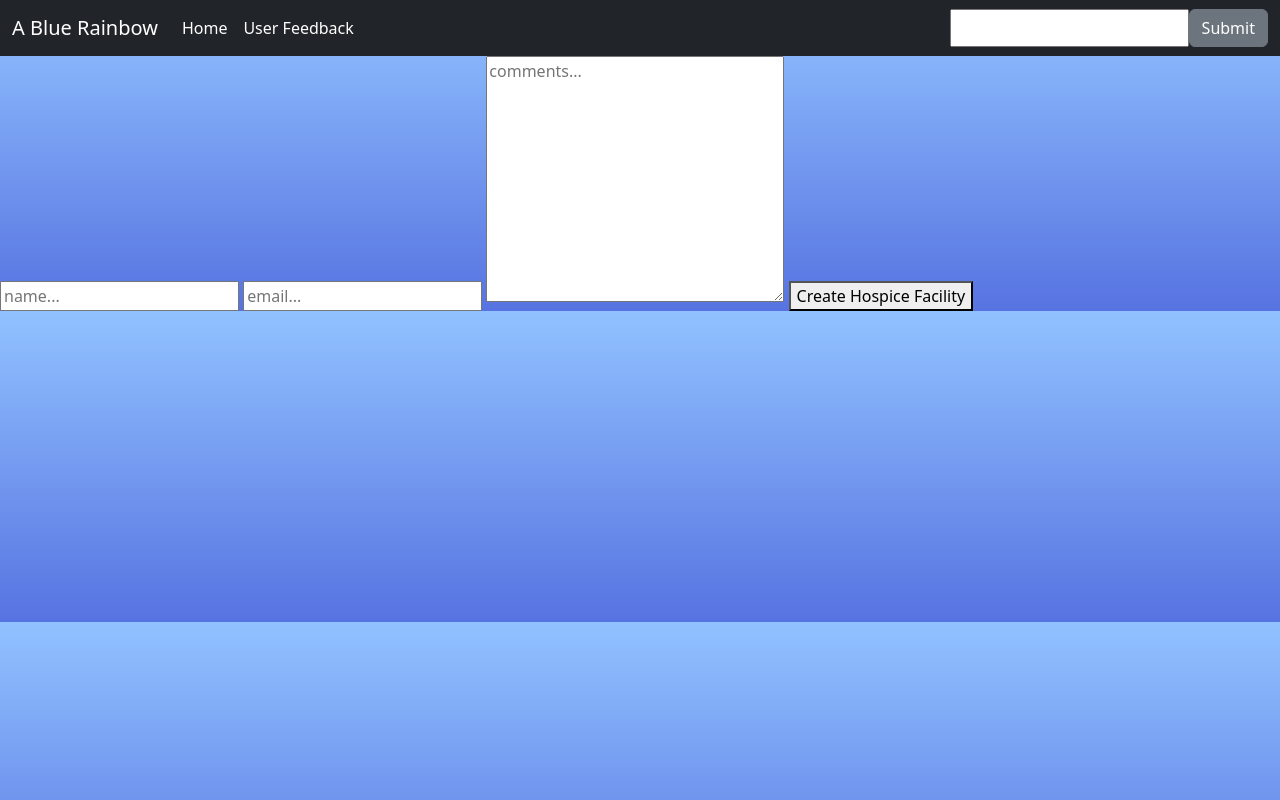
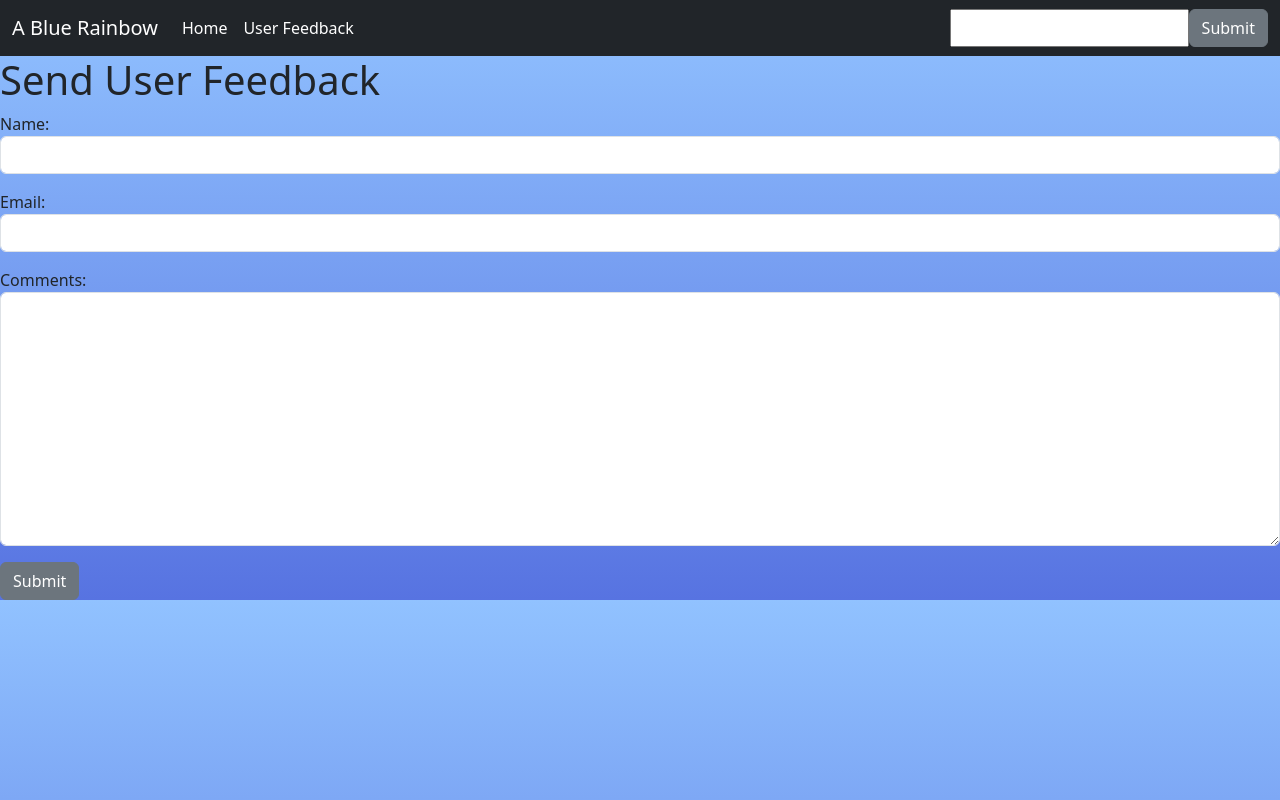
Before and after one commit to suntripper6/ABlueRainbowProject, a Django app: page /feedback/ in a window 1280 px wide. Run offline with Django 4.2, Linux system fonts and the light colour scheme; some libraries are stand-ins or nearby versions.

Commit message:
added Django FeedbackForm

```diff
--- a/a_blue_rainbow/forms.py
+++ b/a_blue_rainbow/forms.py
@@ -1,6 +1,6 @@
 from django import forms
 from django.forms import ModelForm
-from .models import HospiceFacilities
+from .models import HospiceFacilities, UserFeedback
 
 
 class HospiceForm(ModelForm):
@@ -21,3 +21,19 @@ class HospiceForm(ModelForm):
             "state": forms.TextInput(attrs={"class": "form-control"}),
             "zip_code": forms.TextInput(attrs={"class": "form-control"}),
         }
+
+
+class FeedbackForm(ModelForm):
+    class Meta:
+        model = UserFeedback
+        fields = ("name", "email", "comments")
+        label = {
+            "name": "",
+            "email": "",
+            "comments": "",
+        }
+        widgets = {
+            "name": forms.TextInput(attrs={"class": "form-control"}),
+            "email": forms.EmailInput(attrs={"class": "form-control"}),
+            "comments": forms.Textarea(attrs={"class": "form-control"}),
+        }
--- a/a_blue_rainbow/static/css/abr.css
+++ b/a_blue_rainbow/static/css/abr.css
@@ -22,6 +22,14 @@ p {
   text-align: center;
 }
 
+.header-center {
+  display: flex;
+  align-items: center;
+  justify-content: center;
+  min-height: 100%;
+  min-height: 100vh;
+}
+
 /* IDS */
 /* KEYFRAMES */
 /* MEDIA QUERIES */
--- a/a_blue_rainbow/templates/base.html
+++ b/a_blue_rainbow/templates/base.html
@@ -28,7 +28,7 @@
         </form>
       </nav>
     </div>
-    <div>
+    <div class="jumbotron">
       {% block content %} {% endblock content %}
     </div>
   </body>
--- a/a_blue_rainbow/templates/home-view.html
+++ b/a_blue_rainbow/templates/home-view.html
@@ -22,8 +22,9 @@
     {% endfor %}
   </select>
 </div> -->
-<div>
-  <h1>A Blue Rainbow · an online resource for primary caretakers ·</h1>
+<div class="container header-center">
+  <h1>A Blue Rainbow</h1>
+  <h2> · an online resource for primary caretakers ·</h2>
 </div>
 <div class="container p-5 my-5 border">
   <h2>Assisted Living Facilities</h2>
--- a/a_blue_rainbow/templates/userfeedback/feedback.html
+++ b/a_blue_rainbow/templates/userfeedback/feedback.html
@@ -1,30 +1,11 @@
 {% extends "base.html" %} {% block content %}
-<div class="feedback-form">
-  <form action="." method="POST">
+<div>
+  <h1>Send User Feedback</h1>
+  <form action="" method="POST">
     {% csrf_token %}
-    <input
-      type="text"
-      name="name"
-      id="feedback-name"
-      placeholder="name..."
-      required
-    />
-    <input
-      type="email"
-      name="email"
-      id="feedback-email"
-      placeholder="email..."
-      required
-    />
-    <textarea
-      name="comments"
-      id="feedback-comments"
-      cols="30"
-      rows="10"
-      placeholder="comments..."
-      required
-    ></textarea>
-    <button type="submit">Create Hospice Facility</button>
+    <div>{{ form.as_p }}</div>
+    <input type="submit" value="Submit" class="btn btn-secondary" />
   </form>
 </div>
+
 {% endblock content %}
--- a/a_blue_rainbow/views.py
+++ b/a_blue_rainbow/views.py
@@ -7,7 +7,7 @@ from .serializer import UserFeedBackSerializer, HomeHealthFacilitiesSerializer,
     SkilledNursingFacilitiesSerializer, HospiceFacilitiesSerializer, StateSerializer, ProviderSerializer
 from .models import UserFeedback, HomeHealthFacilities, AssistedLivingFacilities, SkilledNursingFacilities, \
     HospiceFacilities, States, Providers
-from .forms import HospiceForm
+from .forms import HospiceForm, FeedbackForm
 
 
 # PROVIDER SELECTION
@@ -148,15 +148,16 @@ def hospice_create_view(request):
 
 
 def userfeedback_create_view(request):
-    context = {}
+    form = FeedbackForm(request.POST or None)
 
     if request.method == "POST":
-        name = request.POST.get("name")
-        email = request.POST.get("email")
-        comments = request.POST.get("comments")
-        UserFeedback.objects.create(
-            name=name, email=email, comments=comments)
-        context["created"] = True
+        if form.is_valid():
+            form.save()
+            return redirect("/?submitted")
+
+    context = {
+        "form": form,
+    }
 
     return render(request, "userfeedback/feedback.html", context=context)
 
```
